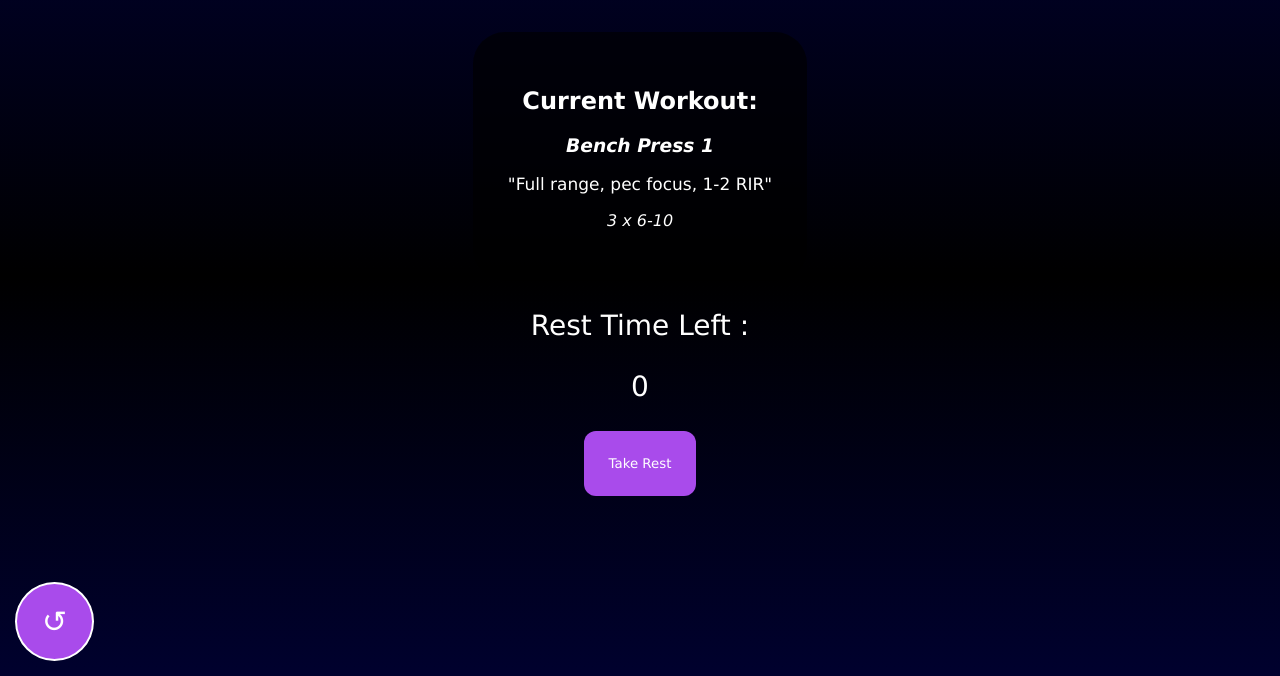
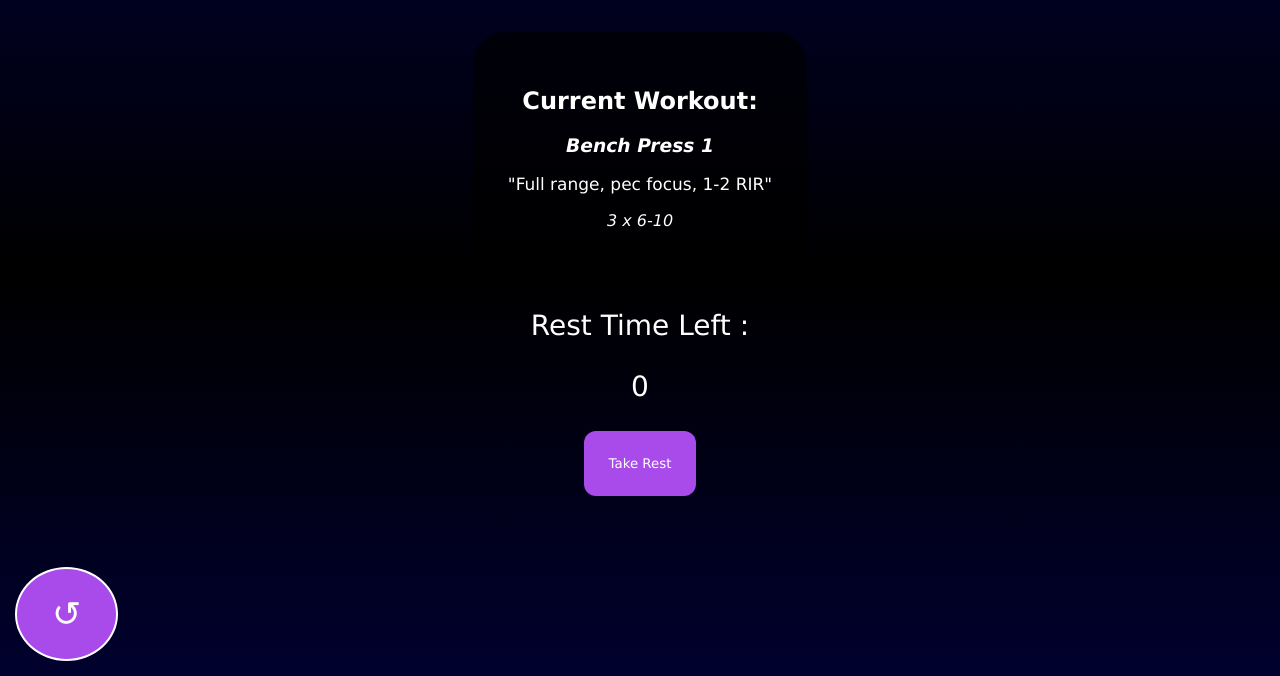
Before and after one commit to boytaame-max/GymSync, a plain HTML site: page index.html in a window 1280 px wide. Shown: the part 124-800 px from the top of the page. Drawn offline with Linux system fonts and the light colour scheme.

Commit message:
Fix: adjusted gym schedule logic and updated UI

```diff
--- a/styles.css
+++ b/styles.css
@@ -64,11 +64,11 @@ body {
 }
 
 .reset {
-    font-size: 30px;
+    font-size: 35px;
     position: fixed;
     left: 0%;
     bottom: 0%;
-    padding: 20px 25px;
+    padding: 25px 35px;
     margin: 15px;
     border-radius: 50%;
     background-color: #a94beb;
```
